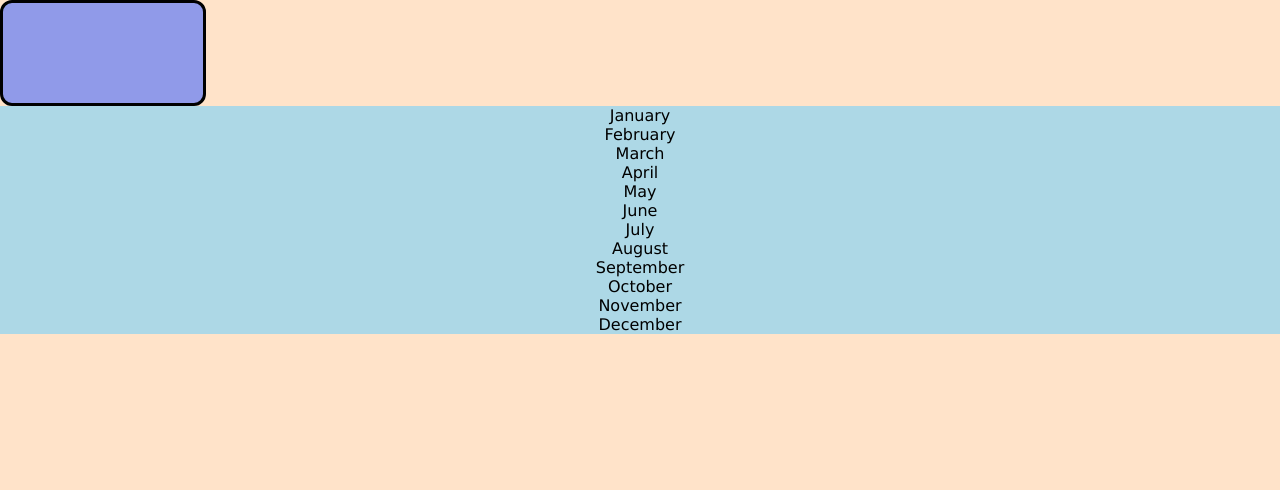
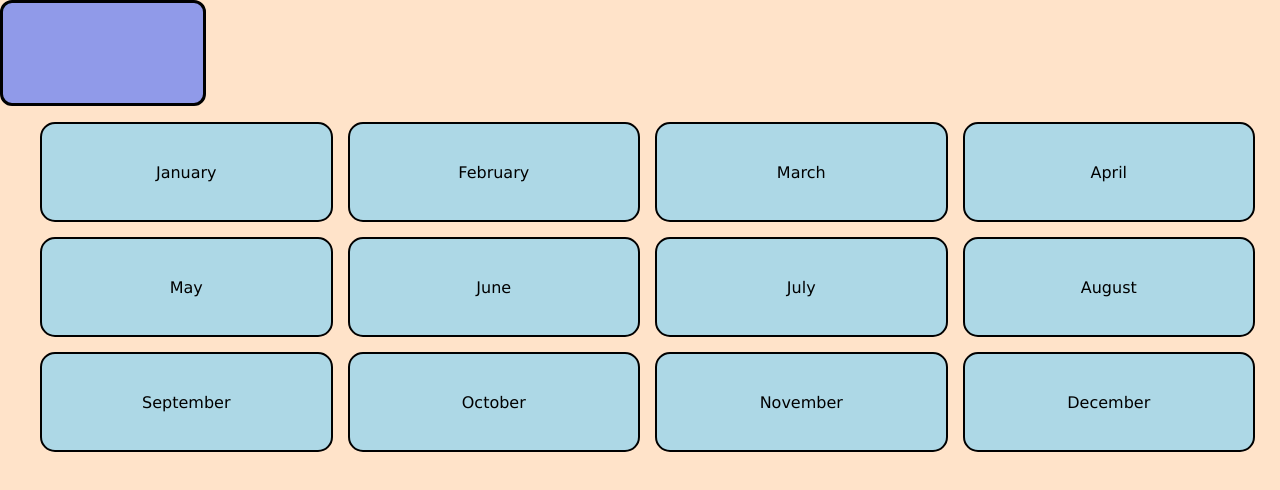
Before and after one commit to Ixee-21/ITC-finals, a plain HTML site: page index.html in a window 1280 px wide. Drawn offline with Linux system fonts and the light colour scheme.

Commit message:
added boxes for months as well as connecting links

```diff
--- a/Months/style.css
+++ b/Months/style.css
@@ -196,20 +196,38 @@ display: flex;
 html,body{height:100%;margin:0;background:var(--bg)}
 
 /*BUTTONS*/
-.Months {
+.months {
   display: grid;
-  grid-template-columns: repeat(4, 150 px);
-  grid-template-rows: repeat(3, 50 px);
-  gap: 15 px;
+  grid-template-columns: repeat(4, minmax(0, 1fr));
+  grid-template-rows: repeat(3, auto);
+  gap: 15px;
+  padding-right: 25px;
 }
 .rectangle {
-  width: 150 px;
-  height: 50 px;
+  display: flex;
+  position: relative;
+  box-sizing: border-box;
+  min-height: 100px;
+  padding: 10px;
+  margin: 0;
   background-color: lightblue;
-  border: 2 px solid black;
-  border-radius: 15 px;
-  display: flex;
+  border: 2px solid black;
+  border-radius: 15px;
   justify-content: center;
   align-items: center;
+  text-align: center;
+}
 
+.months .rectangle > nav {
+  display: flex;
+  position: absolute;
+  inset: -2px;
 }
+.months .rectangle > nav > a {
+  display: flex;
+  flex: 1;
+  align-items: center;
+  justify-content: center;
+  text-decoration: none;
+  color: inherit;
+}
--- a/index.html
+++ b/index.html
@@ -15,20 +15,20 @@
 </style>
 </head>
 <body>
-<div class="months">
-    <div class="rectangle">January</div>
-    <div class="rectangle">February</div>
-    <div class="rectangle">March</div>
-    <div class="rectangle">April</div>
-    <div class="rectangle">May</div>
-    <div class="rectangle">June</div>
-    <div class="rectangle">July</div>
-    <div class="rectangle">August</div>
-    <div class="rectangle">September</div>
-    <div class="rectangle">October</div>
-    <div class="rectangle">November</div>
-    <div class="rectangle">December</div>
-</div>
+<ul class="months">
+    <li class="rectangle"><nav><a href="January.html">January</a></nav></li>
+    <li class="rectangle"><nav><a href="February.html">February</a></nav></li>
+    <li class="rectangle"><nav><a href="March.html">March</a></nav></li>
+    <li class="rectangle"><nav><a href="April.html">April</a></nav></li>
+    <li class="rectangle"><nav><a href="May.html">May</a></nav></li>
+    <li class="rectangle"><nav><a href="June.html">June</a></nav></li>
+    <li class="rectangle"><nav><a href="July.html">July</a></nav></li>
+    <li class="rectangle"><nav><a href="August.html">August</a></nav></li>
+    <li class="rectangle"><nav><a href="September.html">September</a></nav></li>
+    <li class="rectangle"><nav><a href="October.html">October</a></nav></li>
+    <li class="rectangle"><nav><a href="November.html">November</a></nav></li>
+    <li class="rectangle"><nav><a href="December.html">December</a></nav></li>
+</ul>
 
 </body>
 </html>
```
